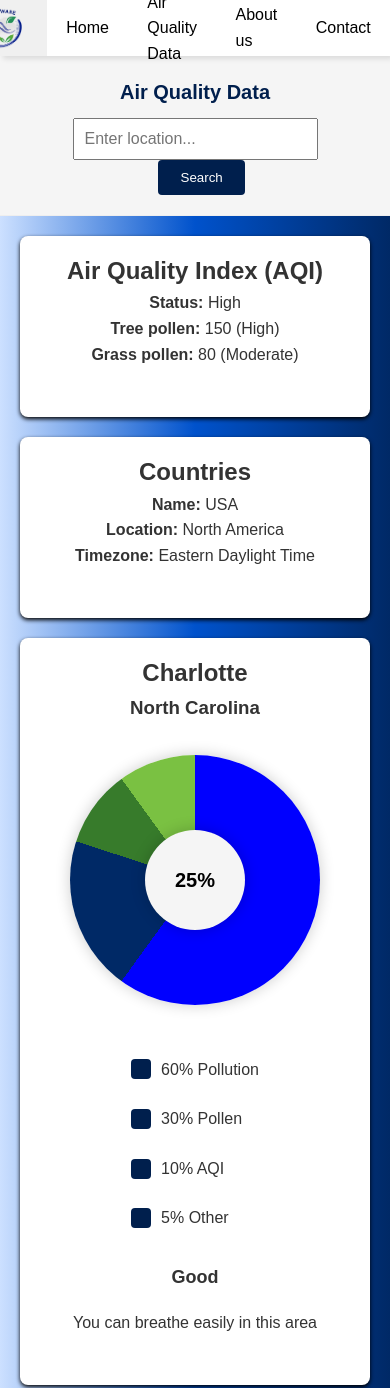
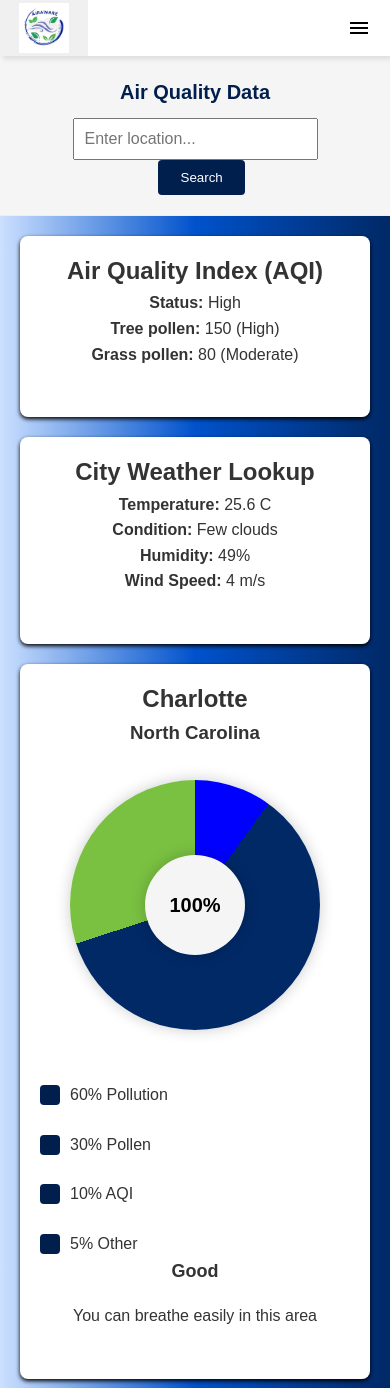
Before and after one commit to MadisonDuran/AirAware, a website: page frontend/html/results.html in a window 390 px wide. Shown: the top 1388 px of the page. Drawn offline with Linux system fonts and the light colour scheme.

Commit message:
pie chart js

```diff
--- a/frontend/css/results.css
+++ b/frontend/css/results.css
@@ -67,10 +67,10 @@ body {
     border-radius: 50%;
     box-shadow: 0 0 15px rgba(0, 0, 0, 0.2);
     background: conic-gradient(
-        #0000ff 0% 60%,     /* Pollution */
-        #002966 60% 80%,   /* Pollen */
-        #377B2B 80% 90%,   /* AQI */
-        #7AC142 90% 100%   /* Other */
+        #0000ff 0% 10%,     /* Pollution */
+        #002966 10% 70%,   /* Pollen */
+        #377B2B 70% 20%,   /* AQI */
+        #7AC142 20% 100%   /* Other */
     );
 }
 .chart-label{   /* Percentage number center/ inner circle */
--- a/frontend/css/shared.css
+++ b/frontend/css/shared.css
@@ -1,11 +1,18 @@
-/* Basic Reset */
 * {
-    margin: 0;
-    padding: 0;
-    box-sizing: border-box;
+  box-sizing: border-box;
+  margin: 0;
+  padding: 0;
 }
 
-/* Navbar */
+body {
+  font-family: system-ui, -apple-system, "Segoe UI", Roboto, Helvetica, Arial,
+    sans-serif;
+  color: #2c3e50;
+  background-image: linear-gradient(to right, #cce0ff, #0052cc, #002966);
+  line-height: 1.5;
+}
+
+/* NAV */
 nav {
   background-color: white;
   box-shadow: 3px 3px 5px rgba(0, 0, 0, 0.1);
@@ -13,7 +20,7 @@ nav {
   top: 0;
   z-index: 100;
 }
-/* Navbar Items */
+
 nav ul {
   width: 100%;
   list-style: none;
@@ -21,11 +28,11 @@ nav ul {
   justify-content: flex-end;
   align-items: center;
 }
-/* Navbar Links */
+
 nav li {
   height: 3.5rem;
 }
-/* Navbar Link Styles */
+
 nav a {
   height: 100%;
   font-size: 1rem;
@@ -35,24 +42,20 @@ nav a {
   align-items: center;
   color: black;
 }
-/* Navbar Link Hover Effect */
+
 nav a:hover {
   background-color: #f0f0f0;
 }
-/* Align first nav item (logo) to the left */
+
 nav li:first-child {
   margin-right: auto;
 }
 
-/* Logo Styles */
 .logo {
-  height: 55px;
+  height: 50px;
   font-weight: bold;
   color: #27ae60;
-  mix-blend-mode: multiply;
 }
-
-/* Sidebar Styles */
 .sidebar {
   position: fixed;
   top: 0;
@@ -68,15 +71,14 @@ nav li:first-child {
   align-items: flex-start;
   justify-content: flex-start;
 }
-/* Sidebar Items */
+
 .sidebar li {
   width: 100%;
 }
-/* Sidebar Links */
 .sidebar a {
   width: 100%;
 }
-/* Sidebar Link Hover Effect */
+
 .menu-btn {
   display: none;
 }
@@ -88,9 +90,6 @@ nav li:first-child {
   margin-top: 40px;
   padding: 40px 20px 20px;
 }
-
-
-
 
 .footer-inner {
   max-width: 1100px;
@@ -152,3 +151,52 @@ nav li:first-child {
   font-size: 13px;
   color: #9ca3af;
 }
+
+/* SIMPLE RESPONSIVE */
+@media (max-width: 900px) {
+  .team-grid {
+    grid-template-columns: repeat(2, 1fr);
+  }
+  .hideMobile {
+    display: none;
+  }
+  .sidebar {
+    width: 50%;
+  }
+  .menu-btn {
+    display: block;
+  }
+  .sidebar li {
+    padding: 4rem 0;
+  }
+  .sidebar a {
+    color: black;
+    font-size: 2rem;
+  }
+}
+/* Responsive */
+@media (max-width: 700px) {
+  .footer-inner {
+    flex-direction: column;
+    text-align: center;
+    align-items: center;
+  }
+}
+@media (max-width: 520px) {
+  .sidebar {
+    width: 100%;
+  }
+  .menu-btn {
+    display: block;
+  }
+  .sidebar li {
+    padding: 4rem 0;
+  }
+  .sidebar a {
+    color: black;
+    font-size: 2rem;
+  }
+  .team-grid {
+    grid-template-columns: 1fr;
+  }
+}
--- a/frontend/html/results.html
+++ b/frontend/html/results.html
@@ -18,29 +18,29 @@
             <li onclick="hideSidebar()">
                 <a><img src="/frontend/html/images/close_sidebar.png" alt="close sidebar icon"/></a>
             </li>
-            <li><a href="AirAware/index.html">Home</a></li>
-            <li><a href="AirAware/frontend/html/results.html"> Air Quality Data</a></li>
-            <li><a href="#">About us</a></li>
-            <li><a href="#">Contact</a></li>
+            <li><a href="index.html">Home</a></li>
+            <li><a href="/frontend/html/results.html">Air Quality Data</a></li>
+            <li><a href="/frontend/html/about.html">About Us</a></li>
+            <li><a href="/frontend/html/contact.html">Contact</a></li>
         </ul>
         <ul>
             <li>
-                <a href="#"><img src="/AirAware/frontend/img/AirAware.png" alt="AirAware logo" class="logo"></a>
+                <a href="index.html"><img src="/frontend/img/AirAware.png" alt="AirAware logo" class="logo"></a>
             </li>
             <li class="hideMobile">
-                <a href="AirAware/index.html">Home</a>
+                <a href="index.html">Home</a>
             </li>
             <li class="hideMobile">
-                <a href="AirAware/frontend/html/results.html">Air Quality Data</a>
+                <a href="/frontend/html/results.html">Air Quality Data</a>
             </li>
             <li class="hideMobile">
-                <a href="#">About us </a>
+                <a href="/frontend/html/about.html">About Us</a>
             </li>
             <li class="hideMobile">
-                <a href="#">Contact </a>
+                <a href="/frontend/html/contact.html">Contact</a>
             </li>
             <li class="menu-btn" onclick="showSidebar()">
-                <a><img src="/frontend/html/images/sidebar.png" alt="sidebar icon" /></a>
+                <a><img src="/frontend/html/images/sidebar.png" alt="sidebar icon"/></a>
             </li>
         </ul>
     </nav>
@@ -70,10 +70,11 @@
         <!-- Countries Section -->
         <section id="bottom-data__section">
             <div class="info-data__container">
-                <h2>Countries</h2>
-                <p><strong>Name:</strong> USA</p>
-                <p><strong>Location:</strong> North America</p>
-                <p><strong>Timezone:</strong> Eastern Daylight Time</p>
+                <h2>City Weather Lookup</h2>
+                <p><strong>Temperature: </strong>25.6 C</p>
+                <p><strong>Condition: </strong>Few clouds</p>
+                <p><strong>Humidity: </strong> 49%</p>
+                <p><strong>Wind Speed: </strong> 4 m/s</p>
             </div>
         </section>
 
@@ -85,26 +86,28 @@
                 <h3 id="region">North Carolina</h3>
 
             <!-- Pie Chart -->
-            <div id ="pie-data__container">
+            <figure id ="pie-data__container"
+                    data-pollution="60"
+                    data-pollen="30"
+                    data-aqi="10"
+                    data-other="5">
                 <div class="chart-data__container">
-                    <div class="chart-label">25%</div>
+                    <div class="chart-label" id="chart-label">100%</div>
                 </div>
-
+            </figure>
             <!-- The data/labels items -->
-            <div class="portions-data__container">
+            <figcaption class="portions-data__container">
                 <div class="portion-item"><div class="portion-color"></div>60% Pollution</div>
                 <div class="portion-item"><div class="portion-color"></div>30% Pollen</div>
                 <div class="portion-item"><div class="portion-color"></div>10% AQI</div>
                 <div class="portion-item"><div class="portion-color"></div>5% Other</div>
-            </div>
+            </figcaption>
+            <!-- Endpoint of the Chart -->
 
-            <!-- Endpoint of the Chart -->
-            </div>
                 <h3 id="status">Good</h3>
                 <p id="message">You can breathe easily in this area</p>
             </div>
-        </section>
-
+         </section>
         </div>
     </main>
 
@@ -142,5 +145,6 @@
             <p>&copy; 2025 AirAware. All rights reserved.</p>
         </div>
     </footer>
+    <script src="/frontend/js/results.js"></script>
 </body>
 </html>
--- /dev/null
+++ b/frontend/js/button.js
@@ -0,0 +1,4 @@
+  // Homepage click more button
+  document.getElementById("click-more-btn").onclick = function() {
+    location.href = "frontend/html/results.html";
+  };
--- /dev/null
+++ b/frontend/js/results.js
@@ -0,0 +1,43 @@
+function showSidebar() {
+  const sidebar = document.querySelector(".sidebar");
+  sidebar.style.display = "flex";
+}
+
+function hideSidebar() {
+  const sidebar = document.querySelector(".sidebar");
+  sidebar.style.display = "none";
+}
+
+// Loading page for pie-chart
+document.addEventListener("DOMContentLoaded", showPieChart)
+
+// Results page for pie-chart
+function showPieChart(){
+    console.log("pie-chart on load")
+
+    // Grab the element from the pie chart
+    const pie = document.getElementById("pie-data__container");
+
+    // Grab values from data attrbuite (return an integer to access data)
+    const pollution = parseInt(pie.dataset.pollution);
+    const pollen = parseInt(pie.dataset.pollen);
+    const aqi = parseInt(pie.dataset.aqi);
+    const others = parseInt(pie.dataset.others);
+
+    // Calculate the angles
+    const total = pollution + pollen + aqi + others;
+    let pollutionPercent = (pollution/total) * 100;
+    let pollenPercent = (pollen/total) * 100;
+    let aqiPercent = (aqi/total) * 100;
+    let othersPercent = (others/total) * 100;
+
+    // Colors changes based by percenatges
+    const chart = pie.querySelector(".chart-data__container");
+    chart.style.background = `conic-gradient(
+    #0000ff 0% ${pollutionPercent}%,
+    #002966 ${pollutionPercent}% ${pollutionPercent + pollenPercent}%,
+    #377B2B ${pollutionPercent + pollenPercent}% ${pollutionPercent + pollenPercent + aqiPercent}%,
+    #7AC142 ${pollutionPercent + pollenPercent + aqiPercent}% 100%
+    )`;
+
+}
```
Also changed, not shown: frontend/html/about.html (+12 -12 lines), frontend/html/contact.html (+11 -11 lines), index.html (+9 -7 lines).
